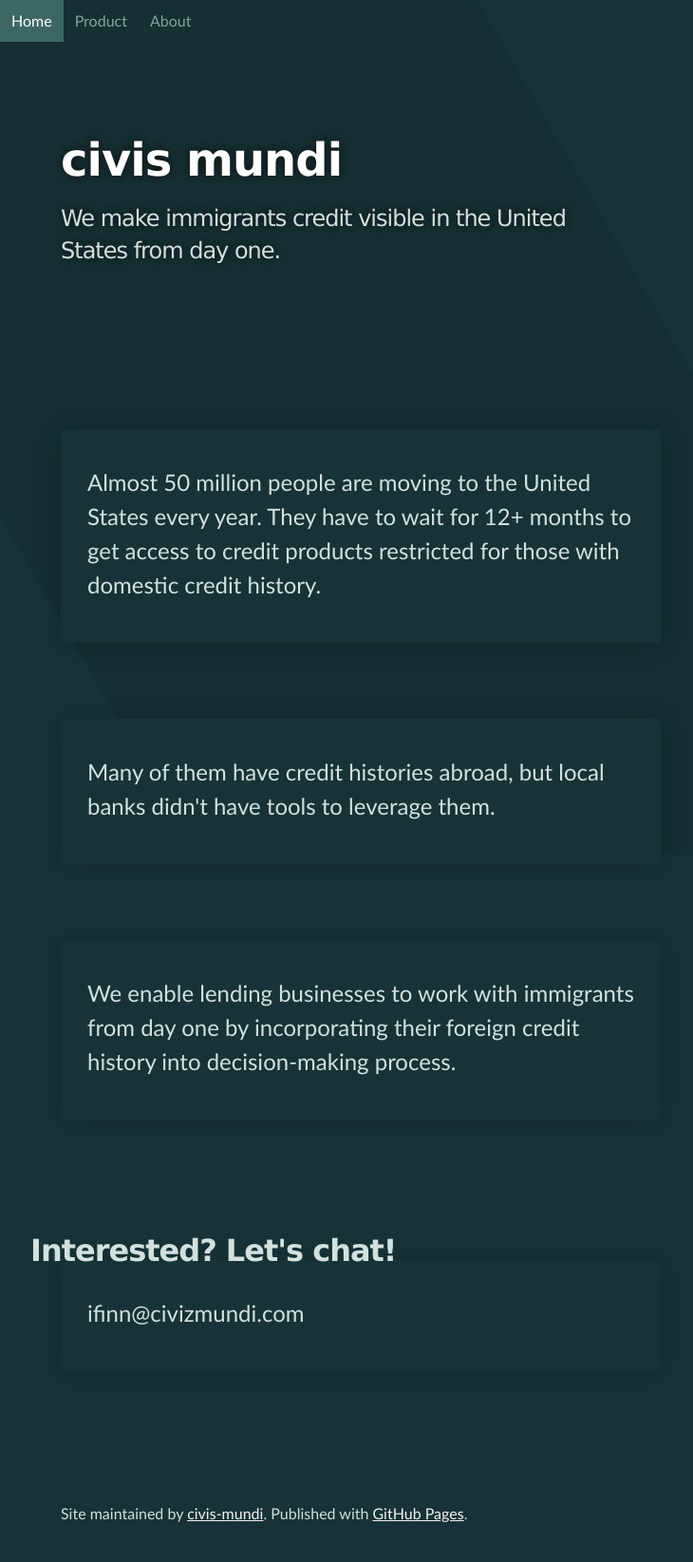
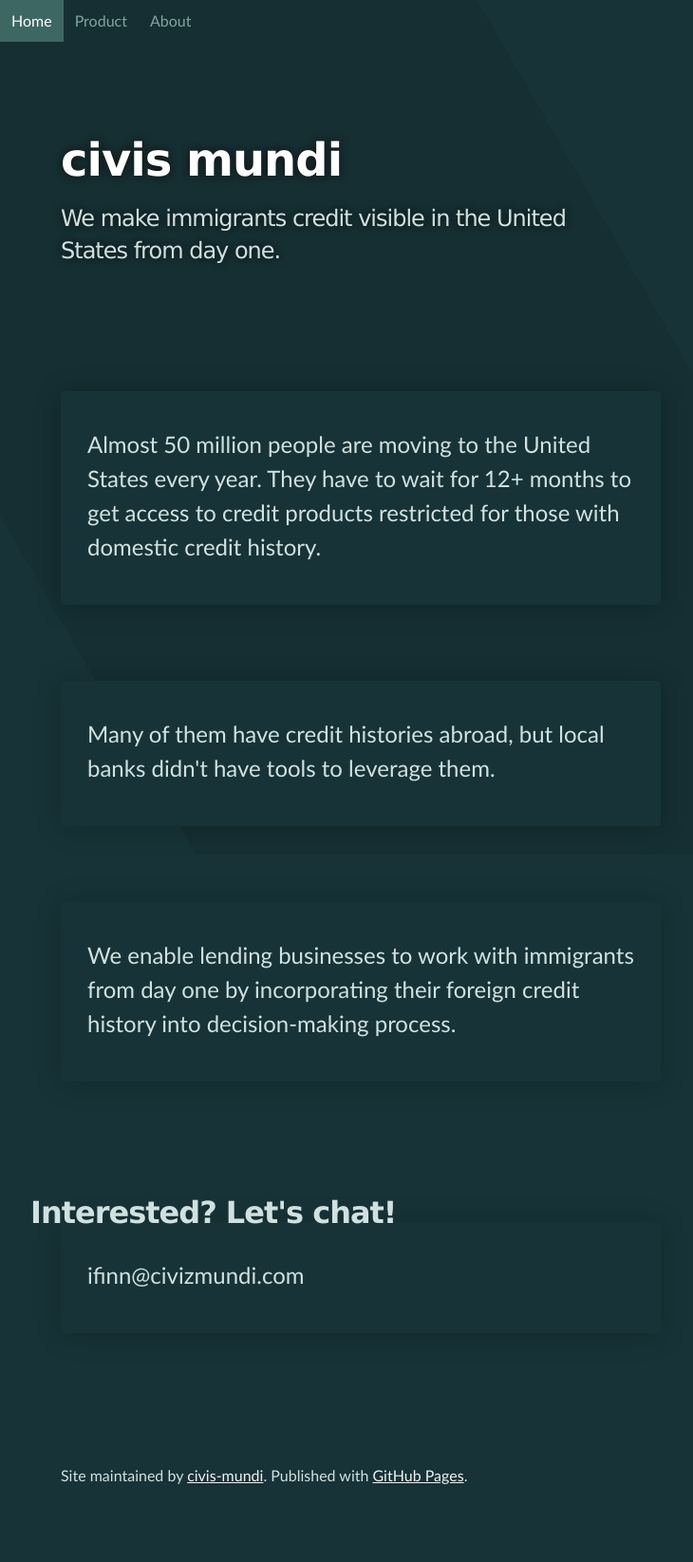
Before and after one commit to civis-mundi/civis-mundi.github.io, a Jekyll site: the page built from index.html, in a window 1280 px wide. Shown: the whole page at 95% size, without its empty margins (0-730 px from the left). Built offline with Jekyll 4.4.1, drawn with Linux system fonts in a browser that asks for light colours; after the commit the page ends 1605 px from its top, so only the background shows below that.

Commit message:
#2 Made main-content margin-top less extreme.

```diff
--- a/_sass/full-width.scss
+++ b/_sass/full-width.scss
@@ -128,7 +128,7 @@
   display: flex;
   flex-direction: column;
   padding-top: 2.5rem;
-  margin-top: 5rem;
+  margin-top: 2.5rem;
 }
 
 .content-item-label {
```
